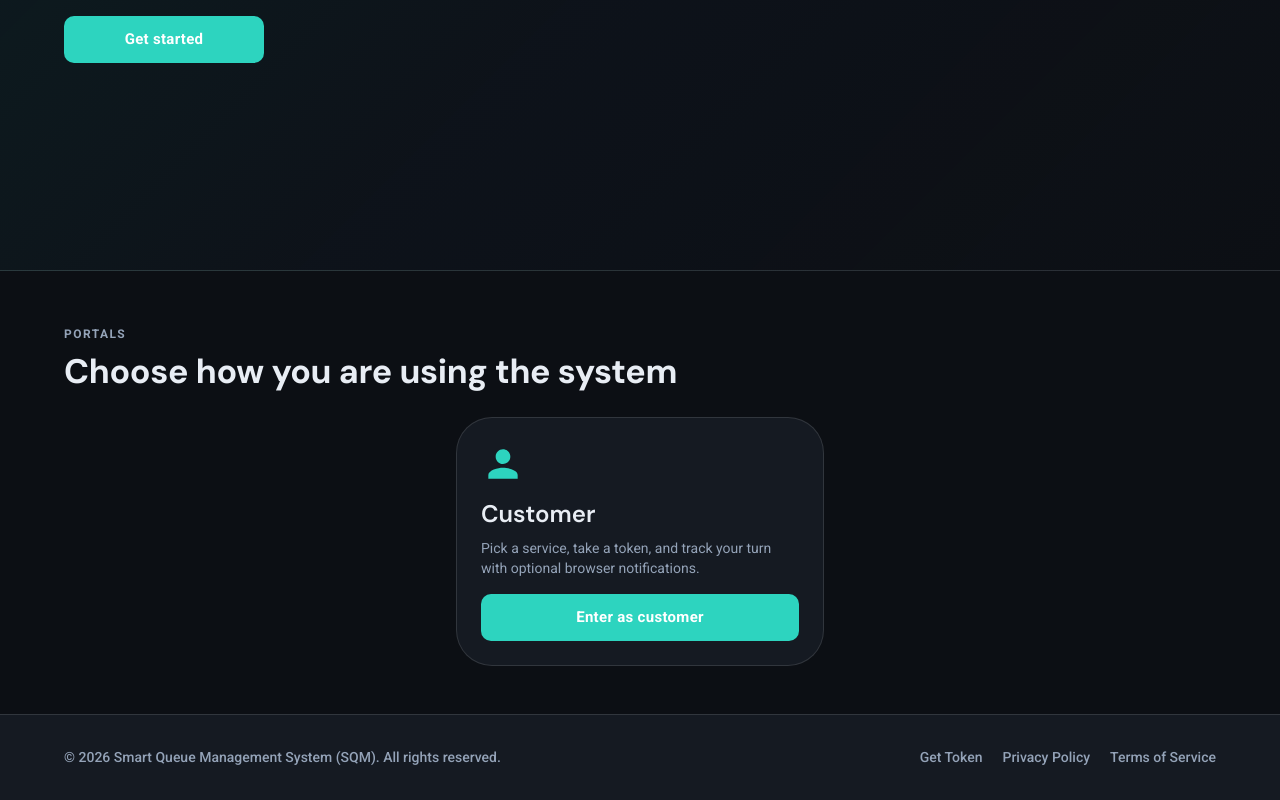
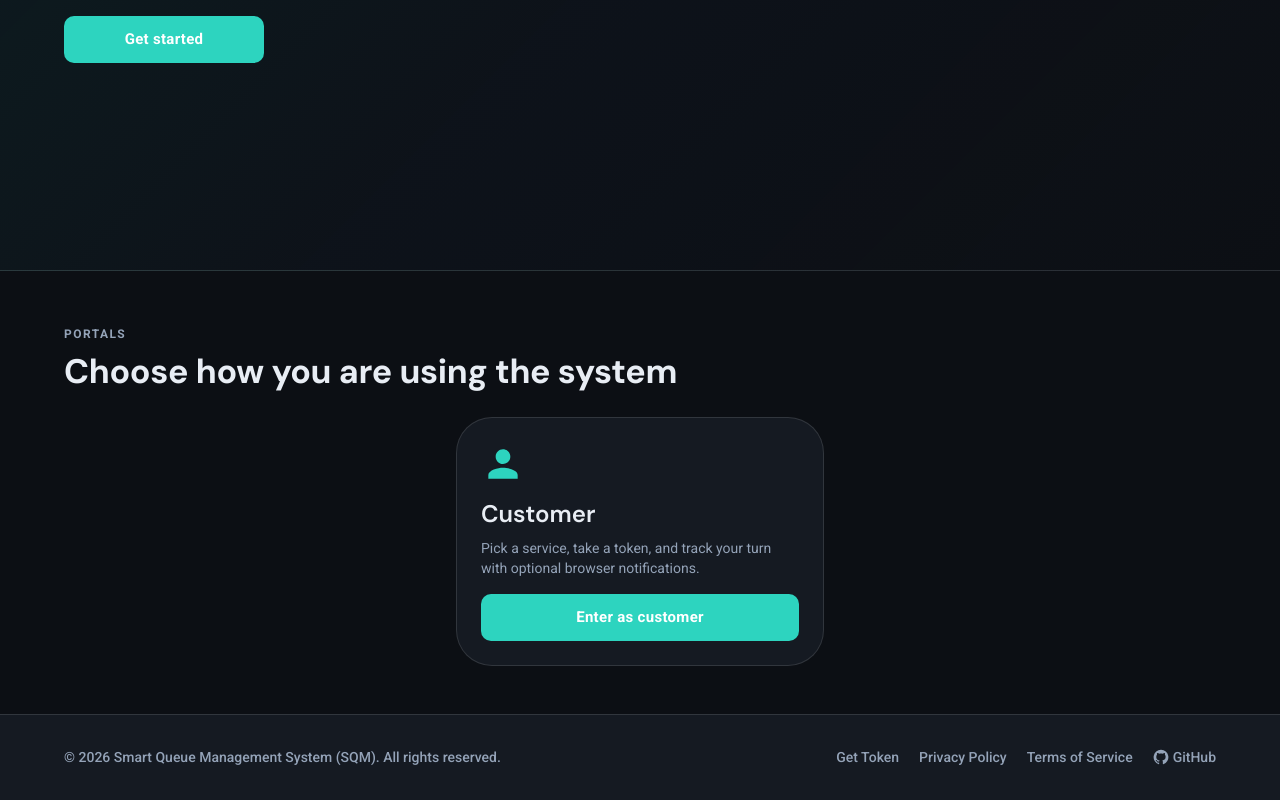
Before and after one commit to Abdulqadir-B/smart-queue-system, a React (Vite) app in the folder frontend/: page / in a window 1280 px wide. Shown: the part 529-1329 px from the top of the page. Built offline with nearby package versions, Linux system fonts and the light colour scheme; no server answers.

Commit message:
feat: add GitHub link to footer with icon for easy access

```diff
--- a/frontend/src/components/common/Footer.jsx
+++ b/frontend/src/components/common/Footer.jsx
@@ -1,6 +1,7 @@
 import React from 'react';
 import { Box, Typography, Container, Link } from '@mui/material';
 import { Link as RouterLink } from 'react-router-dom';
+import GitHubIcon from '@mui/icons-material/GitHub';
 
 const Footer = () => {
   return (
@@ -70,6 +71,25 @@ const Footer = () => {
             >
               Terms of Service
             </Link>
+            <Link
+              color="text.secondary"
+              href="https://github.com/Abdulqadir-B"
+              target="_blank"
+              rel="noopener noreferrer"
+              underline="hover"
+              aria-label="Abdulqadir B on GitHub"
+              sx={{
+                display: 'inline-flex',
+                alignItems: 'center',
+                gap: 0.5,
+                fontSize: { xs: '0.8125rem', sm: '0.875rem' },
+                fontWeight: 500,
+                '&:hover': { color: 'primary.main' },
+              }}
+            >
+              <GitHubIcon sx={{ fontSize: '1rem' }} />
+              GitHub
+            </Link>
           </Box>
         </Box>
       </Container>
```
